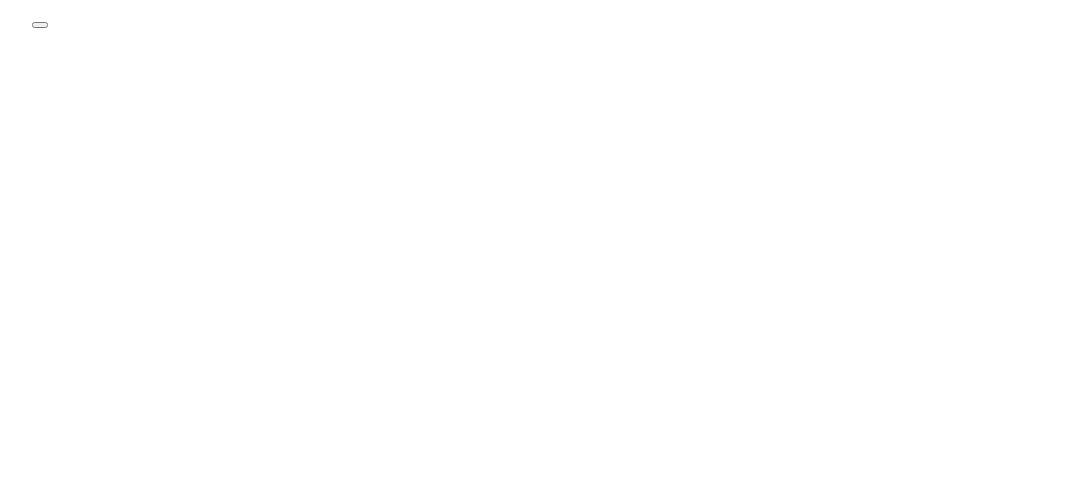
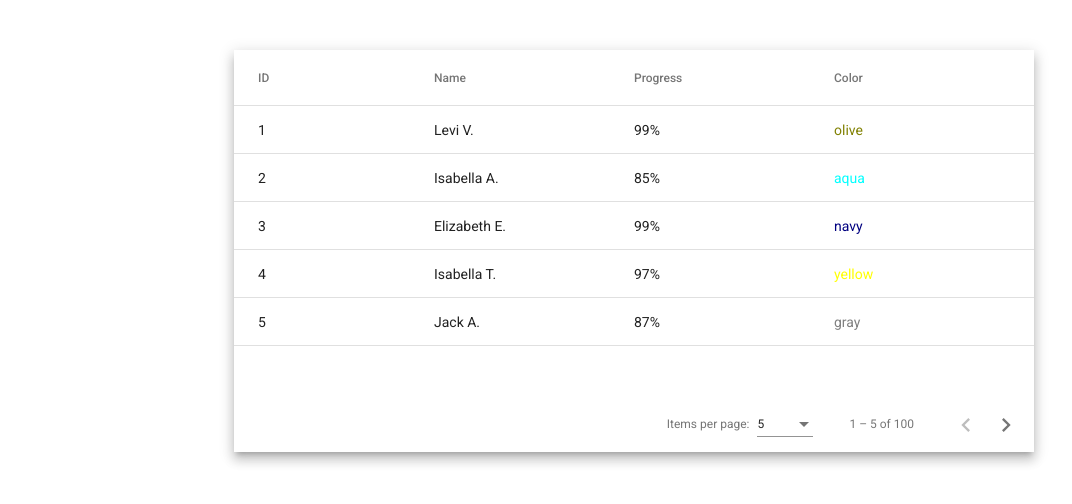
Before and after one commit to zakordonetss/Smida, an Angular app in the folder client/: page / in a window 1280 px wide. Shown: the top 504 px of the page, without its empty margins (6-1078 px from the left). Built offline with nearby package versions, Linux system fonts and the light colour scheme; no server answers.

Commit message:
added table from examples ng material

```diff
--- a/client/src/app/app.component.html
+++ b/client/src/app/app.component.html
@@ -1,14 +1,3 @@
 <div class="container">
-    <table>
-        <thead>
-            <th></th>
-            <th></th>
-            <th></th>
-            <th></th>
-            <th></th>
-            <th></th>
-            <th></th>
-            <button></button>
-        </thead>
-    </table>
+    <app-table></app-table>
 </div>
--- a/client/src/app/app.component.sass
+++ b/client/src/app/app.component.sass
@@ -0,0 +1,3 @@
+.container
+    max-width: 800px
+    margin: 0 auto
--- /dev/null
+++ b/client/src/app/table/table.component.html
@@ -0,0 +1,38 @@
+<div class="mat-elevation-z8">
+    <table mat-table [dataSource]="dataSource" matSort>
+
+        <!-- ID Column -->
+        <ng-container matColumnDef="id">
+            <th mat-header-cell *matHeaderCellDef mat-sort-header> ID </th>
+            <td mat-cell *matCellDef="let row"> {{row.id}} </td>
+        </ng-container>
+
+        <!-- Progress Column -->
+        <ng-container matColumnDef="progress">
+            <th mat-header-cell *matHeaderCellDef mat-sort-header> Progress </th>
+            <td mat-cell *matCellDef="let row"> {{row.progress}}% </td>
+        </ng-container>
+
+        <!-- Name Column -->
+        <ng-container matColumnDef="name">
+            <th mat-header-cell *matHeaderCellDef mat-sort-header> Name </th>
+            <td mat-cell *matCellDef="let row"> {{row.name}} </td>
+        </ng-container>
+
+        <!-- Color Column -->
+        <ng-container matColumnDef="color">
+            <th mat-header-cell *matHeaderCellDef mat-sort-header> Color </th>
+            <td mat-cell *matCellDef="let row" [style.color]="row.color"> {{row.color}} </td>
+        </ng-container>
+
+        <tr mat-header-row *matHeaderRowDef="displayedColumns"></tr>
+        <tr mat-row *matRowDef="let row; columns: displayedColumns;"></tr>
+
+        <!-- Row shown when there is no matching data. -->
+        <tr class="mat-row" *matNoDataRow>
+            <td class="mat-cell" colspan="4">No data matching the filter "{{input.value}}"</td>
+        </tr>
+    </table>
+
+    <mat-paginator [pageSizeOptions]="[5, 10, 25, 100]"></mat-paginator>
+</div>
--- /dev/null
+++ b/client/src/app/table/table.component.sass
@@ -0,0 +1,10 @@
+table
+    width: 100%
+    margin: 50px 0
+
+.mat-form-field
+    font-size: 14px
+    width: 100%
+
+td, th
+    width: 25%
--- /dev/null
+++ b/client/src/app/table/table.component.ts
@@ -0,0 +1,77 @@
+import {AfterViewInit, Component, ViewChild} from '@angular/core';
+import {MatPaginator} from '@angular/material/paginator';
+import {MatSort} from '@angular/material/sort';
+import {MatTableDataSource} from '@angular/material/table';
+
+export interface UserData {
+  id: string;
+  name: string;
+  progress: string;
+  color: string;
+}
+
+/** Constants used to fill up our data base. */
+const COLORS: string[] = [
+  'maroon', 'red', 'orange', 'yellow', 'olive', 'green', 'purple', 'fuchsia', 'lime', 'teal',
+  'aqua', 'blue', 'navy', 'black', 'gray'
+];
+const NAMES: string[] = [
+  'Maia', 'Asher', 'Olivia', 'Atticus', 'Amelia', 'Jack', 'Charlotte', 'Theodore', 'Isla', 'Oliver',
+  'Isabella', 'Jasper', 'Cora', 'Levi', 'Violet', 'Arthur', 'Mia', 'Thomas', 'Elizabeth'
+];
+
+/**
+ * @title Data table with sorting, pagination, and filtering.
+ */
+
+@Component({
+  selector: 'app-table',
+  templateUrl: './table.component.html',
+  styleUrls: ['./table.component.sass']
+})
+
+
+
+
+export class TableComponent implements AfterViewInit {
+  displayedColumns: string[] = ['id', 'name', 'progress', 'color'];
+  dataSource: MatTableDataSource<UserData>;
+
+  @ViewChild(MatPaginator) paginator: MatPaginator;
+  @ViewChild(MatSort) sort: MatSort;
+
+  constructor() {
+    // Create 100 users
+    const users = Array.from({length: 100}, (_, k) => createNewUser(k + 1));
+
+    // Assign the data to the data source for the table to render
+    this.dataSource = new MatTableDataSource(users);
+  }
+
+  ngAfterViewInit() {
+    this.dataSource.paginator = this.paginator;
+    this.dataSource.sort = this.sort;
+  }
+
+  applyFilter(event: Event) {
+    const filterValue = (event.target as HTMLInputElement).value;
+    this.dataSource.filter = filterValue.trim().toLowerCase();
+
+    if (this.dataSource.paginator) {
+      this.dataSource.paginator.firstPage();
+    }
+  }
+}
+
+/** Builds and returns a new User. */
+function createNewUser(id: number): UserData {
+  const name = NAMES[Math.round(Math.random() * (NAMES.length - 1))] + ' ' +
+      NAMES[Math.round(Math.random() * (NAMES.length - 1))].charAt(0) + '.';
+
+  return {
+    id: id.toString(),
+    name: name,
+    progress: Math.round(Math.random() * 100).toString(),
+    color: COLORS[Math.round(Math.random() * (COLORS.length - 1))]
+  };
+}
--- a/client/src/main.ts
+++ b/client/src/main.ts
@@ -3,6 +3,7 @@
 
 import { AppModule } from './app/app.module';
 import { environment } from './environments/environment';
+
 
 if (environment.production) {
   enableProdMode();
--- a/client/src/styles.sass
+++ b/client/src/styles.sass
@@ -1 +1,2 @@
 /* You can add global styles to this file, and also import other style files */
+@import '@angular/material/prebuilt-themes/deeppurple-amber.css'
```
Also changed, not shown: client/src/app/app.module.ts (+11 -1 lines).
